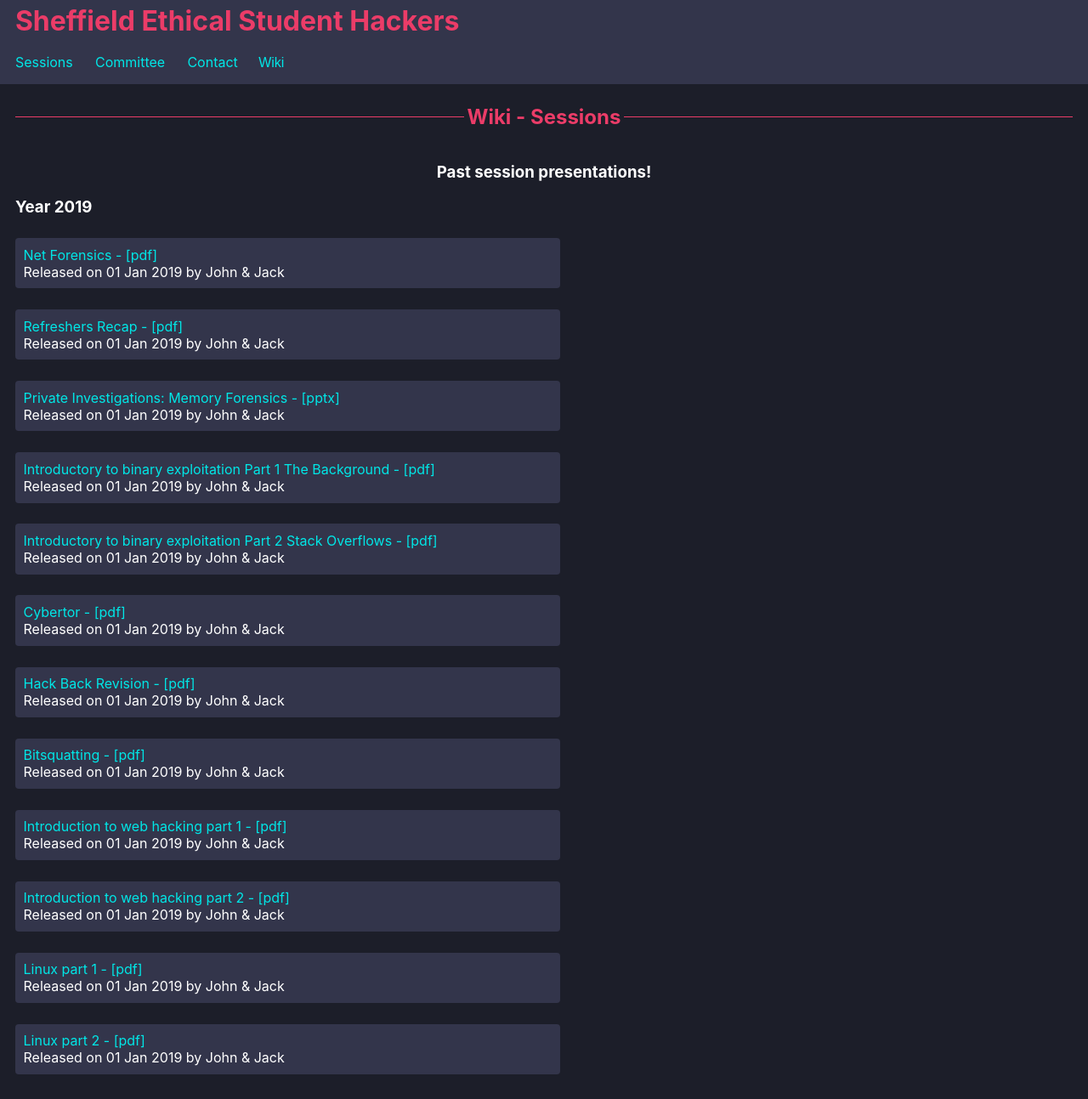
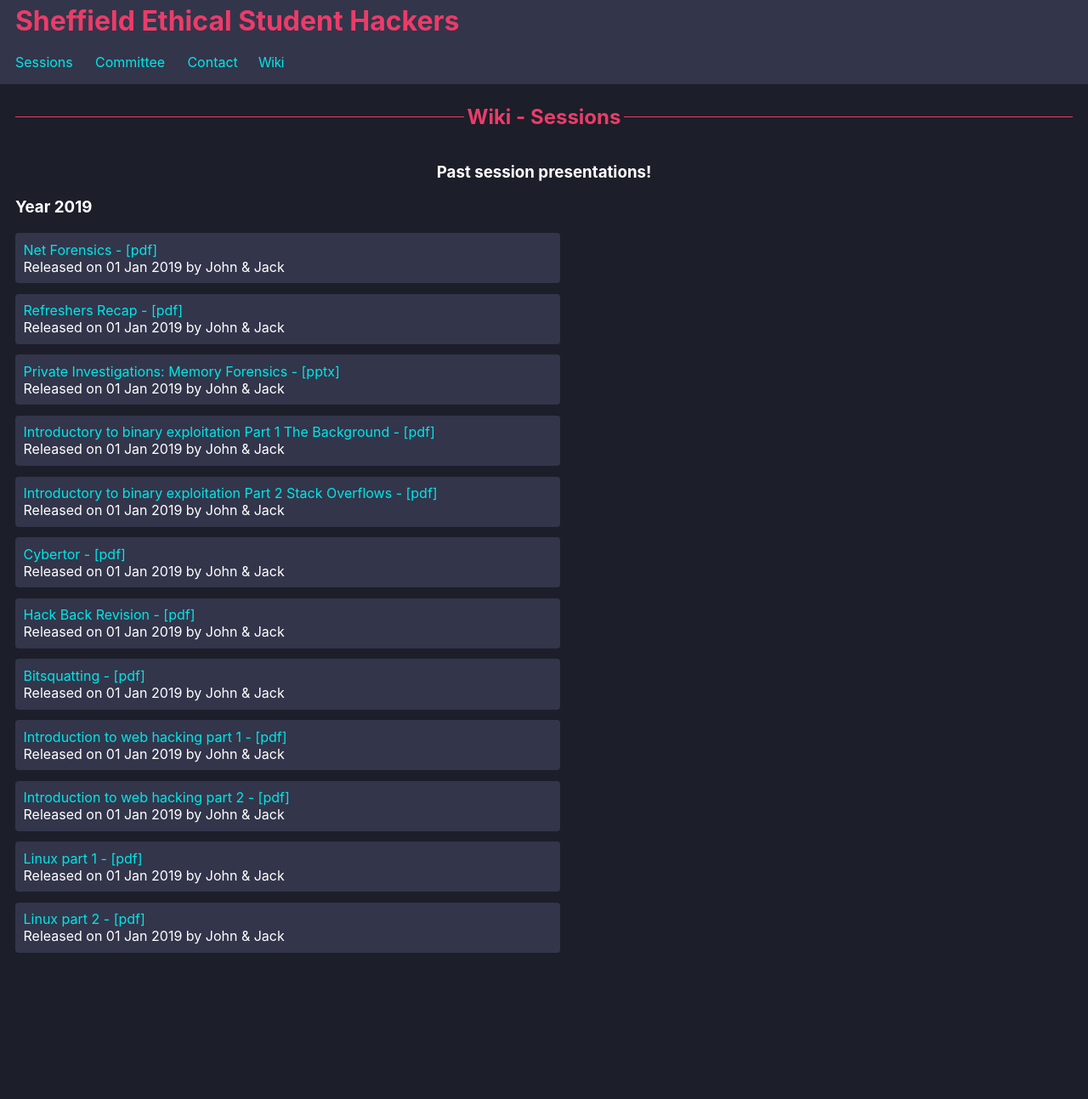
Before and after one commit to ShefESH/SeshWebsite, a Jekyll site: the page built from shefesh-site/wiki.html, in a window 1280 px wide. Shown: the whole page at 85% size. Built offline with Jekyll 4.4.1, drawn with Linux system fonts in a browser that asks for light colours; after the commit the page ends 1137 px from its top, so only the background shows below that.

Commit message:
Reduced wasted space on wiki

```diff
--- a/shefesh-site/_sass/wiki.scss
+++ b/shefesh-site/_sass/wiki.scss
@@ -8,7 +8,7 @@ main h3.title-center {
 
 .session {
     background-color: $backgroundColorLight;
-    margin: 2% 0%;
+    margin: 1% 0%;
     padding: 0.6em;
     width: 50%;
     min-width: 370px;
```
